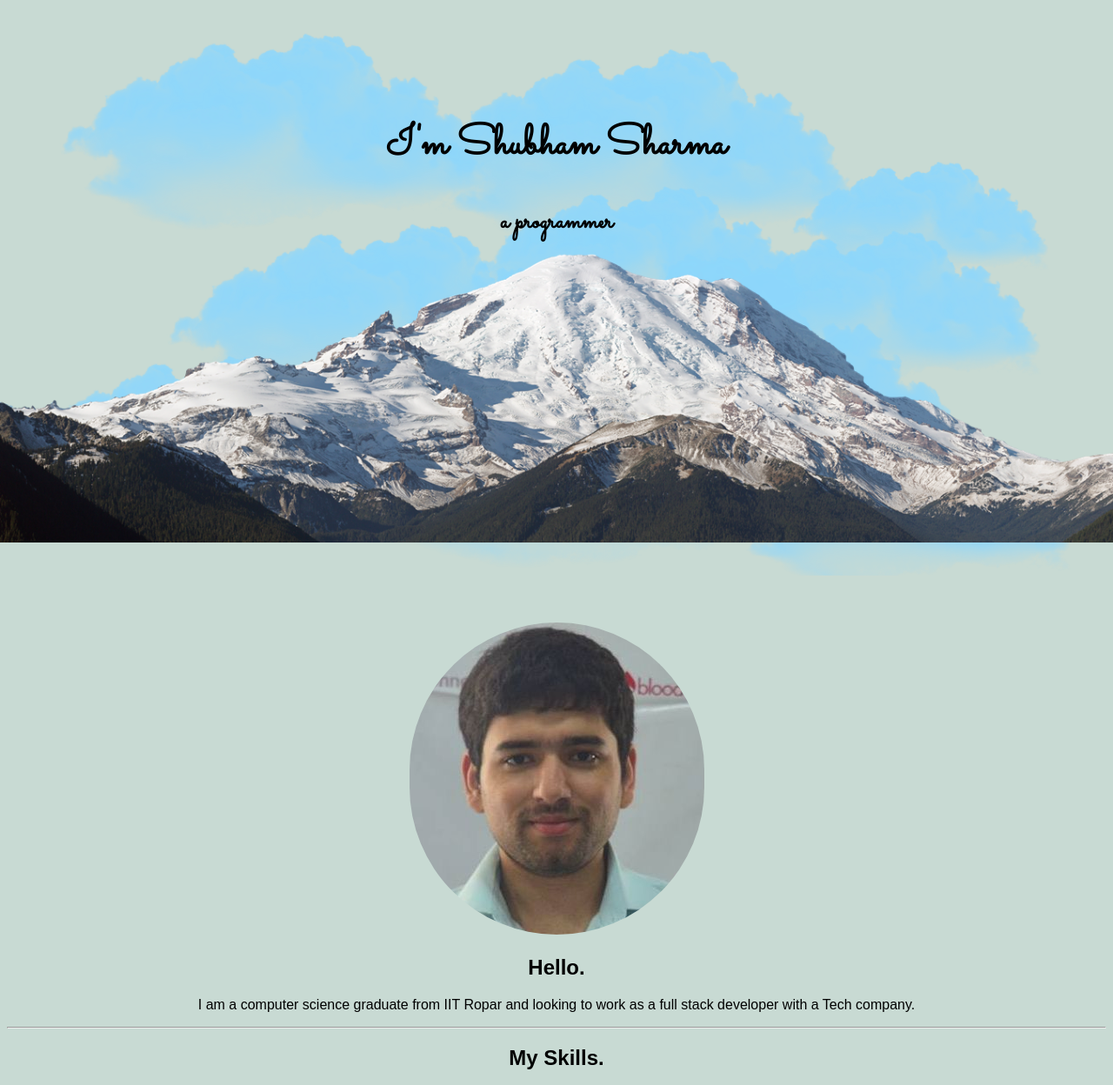
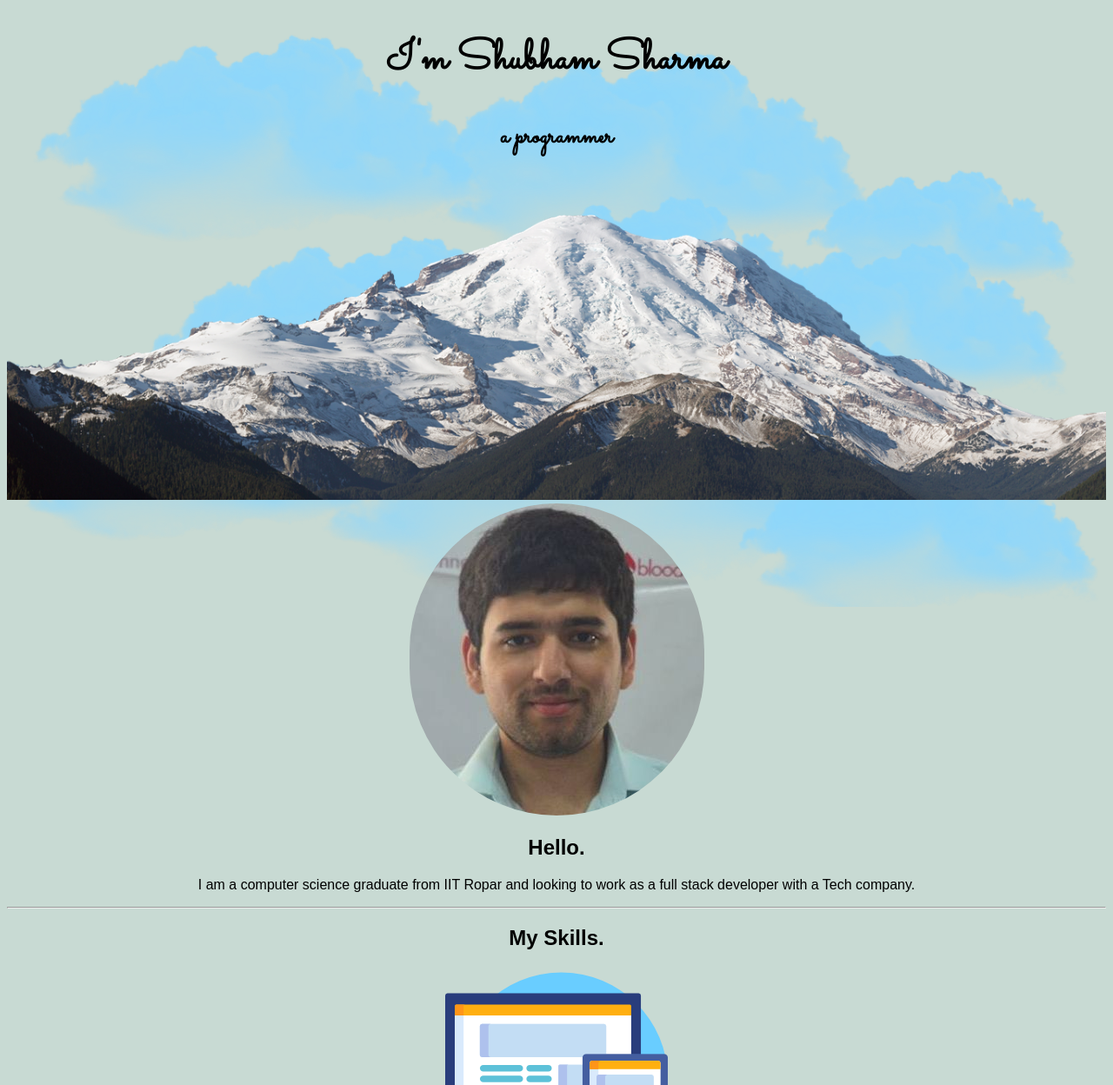
Before and after one commit to abhirath14/Web-Development-Code, a plain HTML site: page HTML Personal Site/CSS-My Site/index.html in a window 1280 px wide. Shown: the top 1248 px of the page at 87% size. Drawn offline with Linux system fonts and the light colour scheme.

Commit message:
width changed to 100%

```diff
--- a/HTML Personal Site/CSS-My Site/css/styles.css
+++ b/HTML Personal Site/CSS-My Site/css/styles.css
@@ -10,27 +10,24 @@ h1 {
   border-radius: 200px;
 }
 .cloud-image {
-
+  width: 100%;
 }
 .mount-image {
-  position: absolute;
-  left: 0px;
-  top: 250px;
   width: 100%;
+  position: relative;
+  bottom: 700px;
 }
 .top-container {
-  position: absolute;
-  top: 100px;
-  left: 25%;
-  right: 25%;
+  position: relative;
+  bottom: 700px;
   font-family: Sacramento;
   font-size: 20px;
 }
 .middle-container {
   position: relative;
-  top: 50px;
+  bottom: 700px;
 }
 .bottom-container {
-  position: relative;
-  top: 50px;
+  /* position: relative;
+  top: 0px; */
 }
--- a/HTML Personal Site/CSS-My Site/index.html
+++ b/HTML Personal Site/CSS-My Site/index.html
@@ -45,14 +45,12 @@
     <div class="contact-me">
       <h2>If any suitable job opportunity is available</h2>
       <a class="btn" href="mailto:shubham.sharma75089@gmail.com">CONTACT ME</a>
+      <br>
+      <a class="footer-link" href="https://www.linkedin.com/in/shubham-sharma-7230aa9b/">LinkedIn</a>
+      <br>
+      <a class="footer-link" href="https://github.com/abhirath14">GitHub</a>
+      <p>© 2019 Shubham Sharma.</p>
     </div>
-  </div>
-
-
-  <div class="bottom-container">
-    <a class="footer-link" href="https://www.linkedin.com/in/shubham-sharma-7230aa9b/">LinkedIn</a>
-    <a class="footer-link" href="https://github.com/abhirath14">GitHub</a>
-    <p>© 2019 Shubham Sharma.</p>
   </div>
 
 </body>
```
Also changed, not shown: HTML Personal Site/CSS-My Site/images/mountain-simple.jpg (added).
